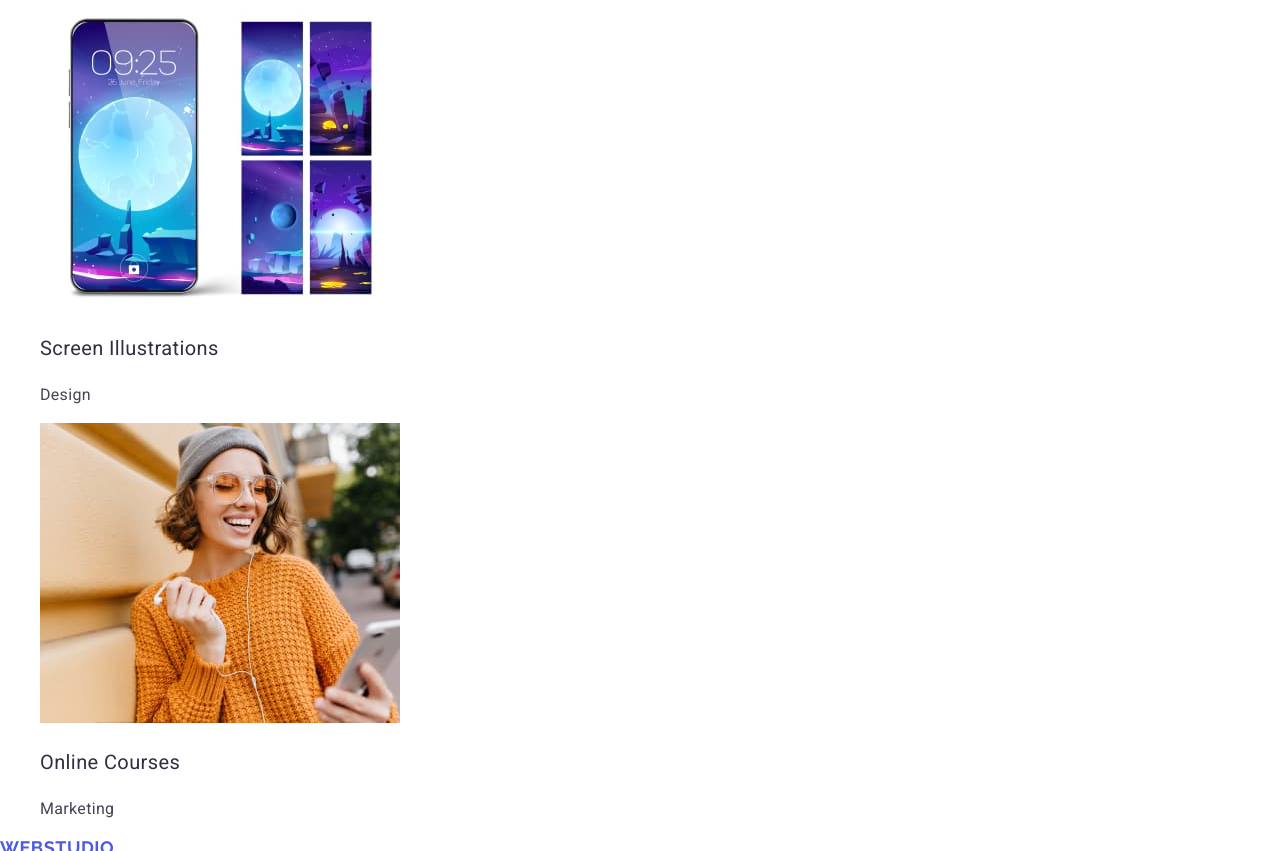
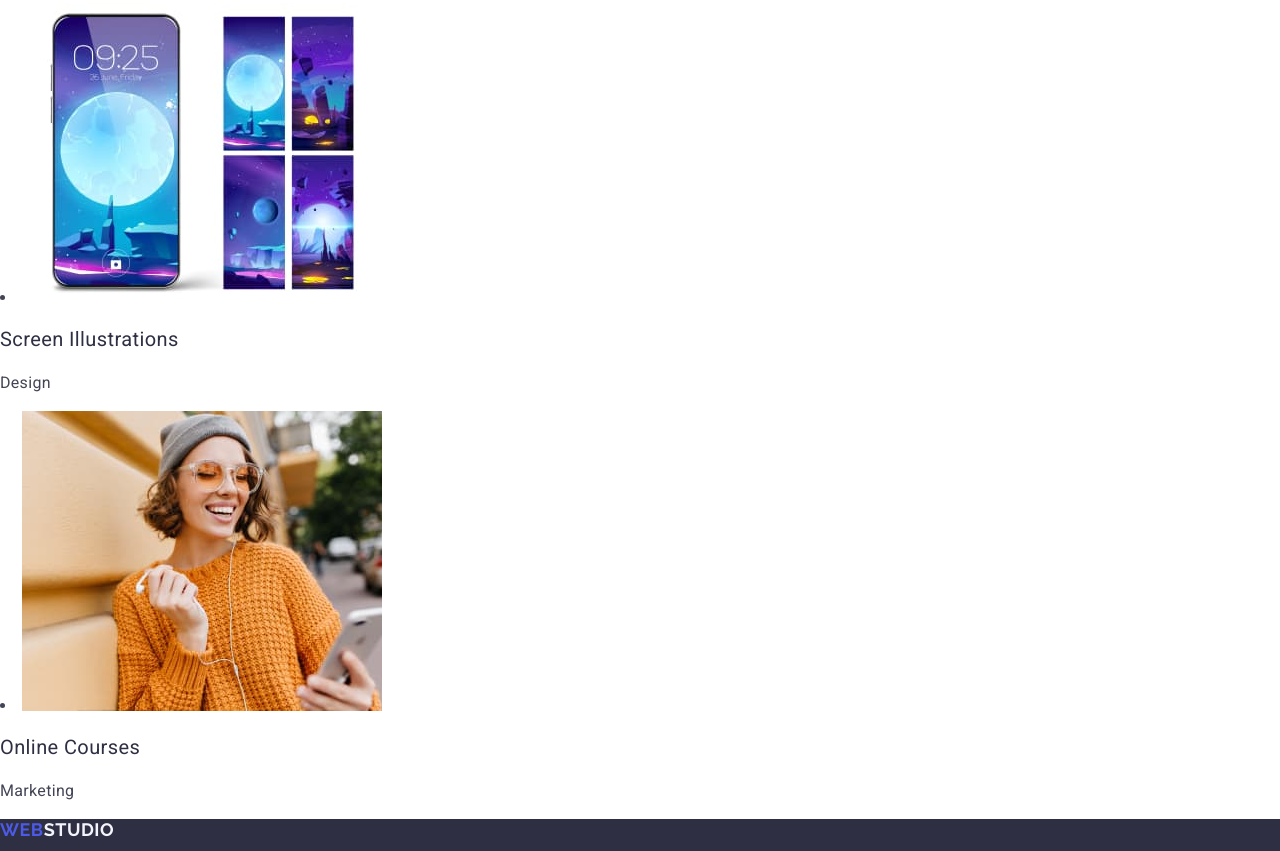
Before and after one commit to Pa-vel-Bod-nar/goit-markup-hw-02, a plain HTML site: page index.html in a window 1280 px wide. Shown: the part 4062-4913 px from the top of the page. Drawn offline with nearby package versions, Linux system fonts and the light colour scheme.

```diff
--- a/css/styles.css
+++ b/css/styles.css
@@ -25,7 +25,7 @@ ul {
   color: #4d5ae5;
 }
 
-.logo:hover {
+.logo:hover, .logo:focus {
   color: #404bbf;
 }
 
@@ -34,7 +34,6 @@ ul {
 }
 .logo-web {
   color: #2e2f42;
-
 }
 
 .nav-menu {
@@ -155,7 +154,7 @@ color: #2e2f42;
 .prtf-card-name {
   font-weight: 500;
   font-size: 20px;
-  line-height: 1.5;
+  line-height: 1.2;
   letter-spacing: 0.02em;
   color: #2e2f42;
 }
@@ -167,3 +166,17 @@ color: #2e2f42;
     letter-spacing: 0.02em;
     color: #434455;
   }
+
+  .footer {
+    background-color: #2e2f42;
+  }
+
+  .logo-web-fr {
+    color: #f4f4fd;
+  }
+
+  .footer-text {
+    line-height: 1.5;
+    color: #F4F4FD;
+    letter-spacing: 0.02em;
+  }
--- a/index.html
+++ b/index.html
@@ -132,7 +132,7 @@
 
       <section class="portfolio">
         <h2 class="title-portfolio">Our Portfolio</h2>
-          <ul>
+          <>
             <li>
               <img
                 src="./images/banking-app.jpg"
@@ -160,8 +160,6 @@
               <h3 class="prtf-card-name">Meditation App</h3>
               <p class="prtf-card-text">App</p>
             </li>
-          </ul>
-          <ul>
             <li>
               <img
                 src="./images/taxi-servise.jpg"
@@ -193,12 +191,9 @@
       </section>
     </main>
     <footer class="footer">
-      <a href="./index.html">
-        <span class="logo"
-          ><span class="logo-1">Web</span
-          ><span class="logo-3">Studio</span></span
-        >
-      </a>
+      <a href="./index.html" class="logo">
+        WEB<span class="logo-web-fr">Studio</span>
+     </a>
 
       <p class="footer-text">
         Increase the flow of customers and sales for your business with digital
```
